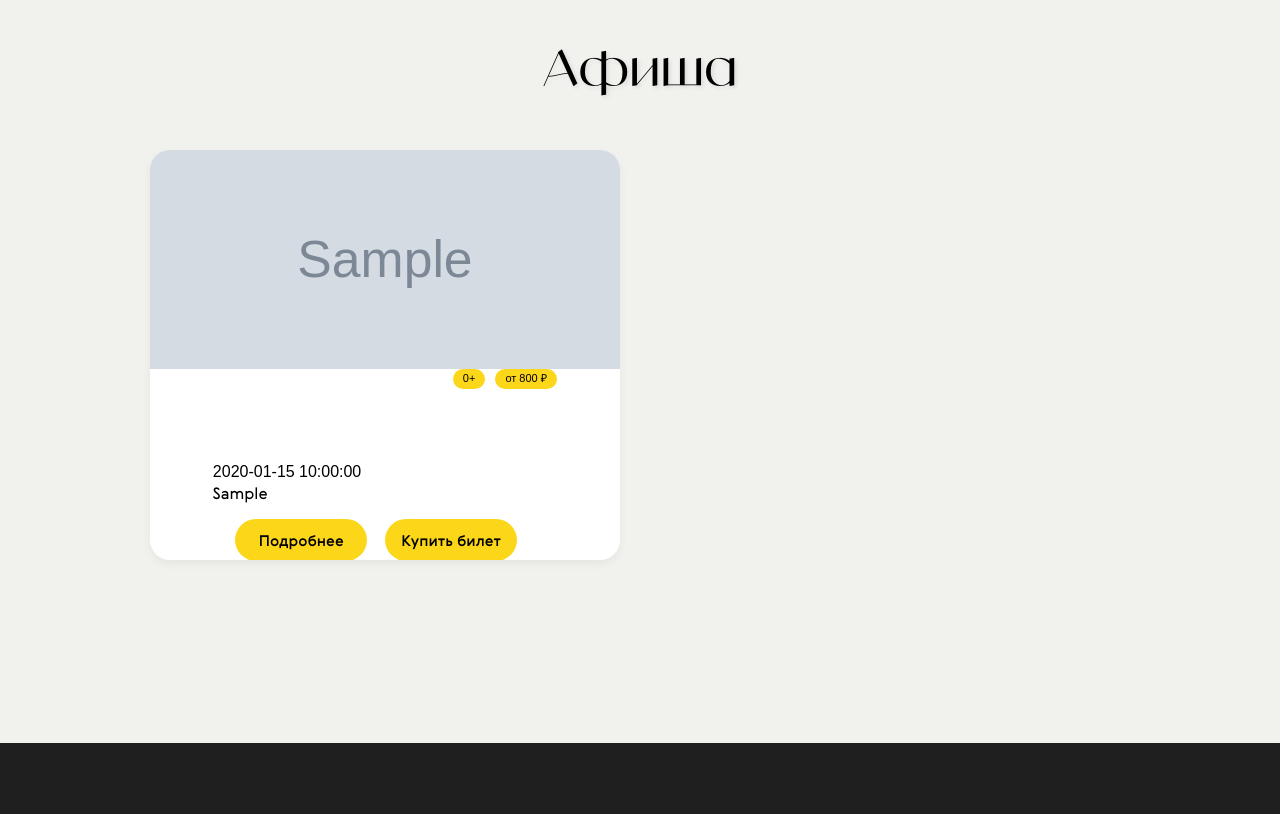
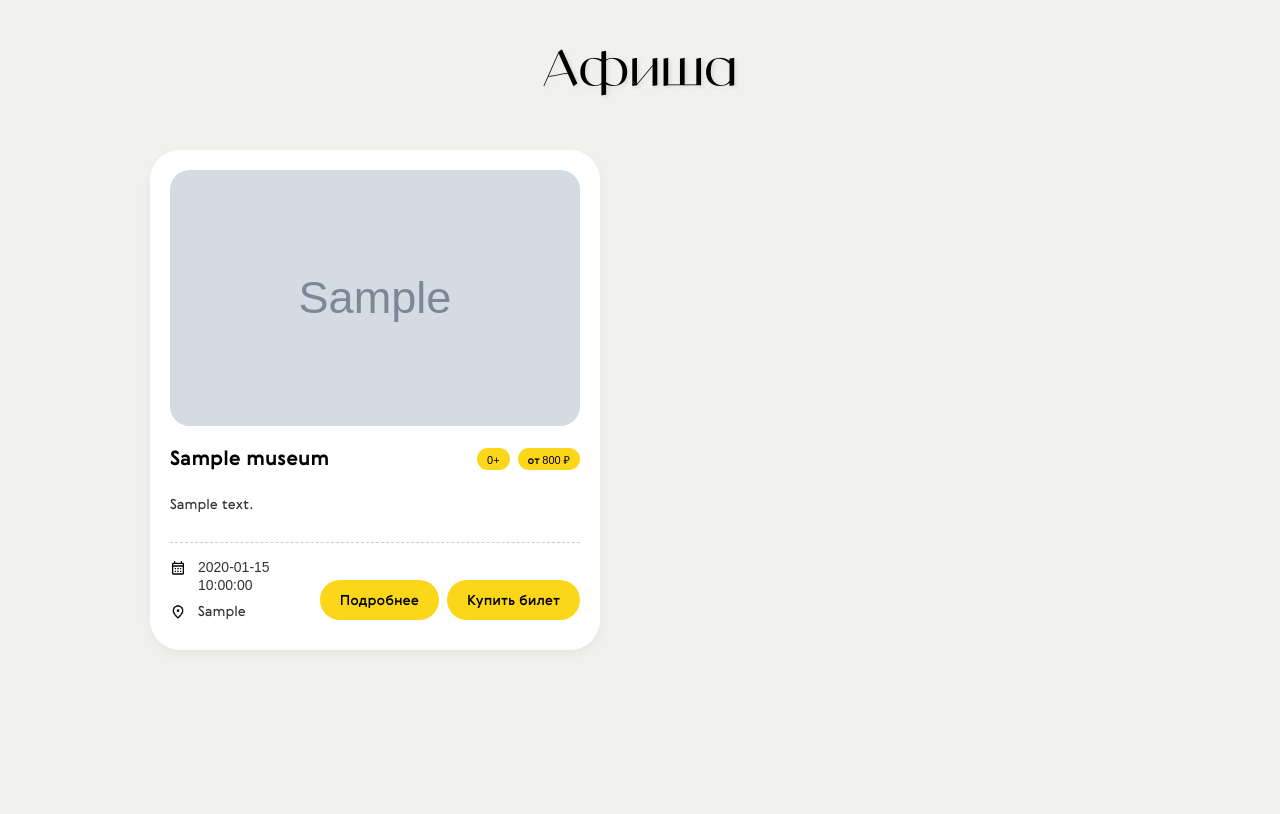
Before and after one commit to Nam0vicH/mgorki, a Flask app: template templates/poster.html in a window 1280 px wide; the page is wider, and only the part inside the window is pictured. Shown: the part 109-923 px from the top of that part. Run offline with Flask 3, Linux system fonts and the light colour scheme; the template is opened without the code that fills it: most values are stand-ins (such as "Sample title", 1, 10 or a date in 2020); grey boxes marked "Sample" are stand-in pictures.

Commit message:
feat: add poster page template and associated stylesheet for museum event listings

```diff
--- a/static/styles/poster.css
+++ b/static/styles/poster.css
@@ -48,146 +48,3 @@
     grid-template-columns: repeat(1, minmax(280px, 470px));
   }
 }
-
-/* Белая карточка-подложка */
-.museum-card {
-  position: relative;
-  width: 100%;
-  max-width: 470px;
-  height: 410px;
-  background: #FFFFFF;
-  border-radius: 20px;
-  display: flex;
-  flex-direction: column;
-  align-items: center;
-  box-shadow: 0 4px 10px rgba(0, 0, 0, 0.05);
-  transform: translateZ(0);
-  will-change: transform, box-shadow;
-  transition: transform 0.3s ease, box-shadow 0.3s ease;
-  contain: paint layout;
-}
-
-.museum-card:hover {
-  transform: translateY(-5px) translateZ(0);
-  box-shadow: 0 12px 25px rgba(0, 0, 0, 0.1);
-}
-
-/* Обертка для контента (картинка + темный блок) */
-.museum-content-wrapper {
-  width: calc(100% - 40px);
-  margin-top: 20px;
-  border-radius: 15px;
-  overflow: hidden;
-  position: relative;
-}
-
-.museum-card-image {
-  width: 100%;
-  height: auto;
-  aspect-ratio: 430 / 200;
-  object-fit: cover;
-  display: block;
-  background-color: #f0f0f0;
-  transition: transform 0.5s ease;
-}
-
-/* Эффект зума картинки при наведении на карточку */
-.museum-card:hover .museum-card-image {
-  transform: scale(1.03);
-}
-
-.museum-card-info {
-  width: 100%;
-  height: 123px;
-  background: #2C3848;
-  padding: 15px 15px;
-  box-sizing: border-box;
-}
-
-.museum-card-header {
-  display: flex;
-  justify-content: space-between;
-  align-items: flex-start;
-  margin-bottom: 8px;
-}
-
-/* Заголовок карточки */
-.museum-card-title {
-  width: 240px;
-  font-family: 'Gerbera', Arial, sans-serif;
-  font-weight: 400;
-  font-size: 20px;
-  line-height: 27px;
-  color: #FFFFFF;
-  margin: 0;
-  white-space: nowrap;
-  overflow: hidden;
-  text-overflow: ellipsis;
-}
-
-.museum-badges {
-  display: flex;
-  gap: 10px;
-}
-
-.museum-badge {
-  background: #FCD619;
-  border-radius: 11px;
-  height: 20px;
-  display: flex;
-  align-items: center;
-  justify-content: center;
-  padding: 0 10px;
-  font-family: 'Gerbera', Arial, sans-serif;
-  font-size: 11px;
-  line-height: 15px;
-  color: #000000;
-  white-space: nowrap;
-}
-
-.museum-card-description {
-  width: 100%;
-  height: 56px;
-  font-family: 'Gerbera', Arial, sans-serif;
-  font-weight: 400;
-  font-size: 11px;
-  line-height: 15px;
-  color: #FFFFFF;
-  margin: 0;
-  overflow: hidden;
-  text-overflow: ellipsis;
-  display: -webkit-box;
-  -webkit-line-clamp: 4;
-  -webkit-box-orient: vertical;
-}
-
-.museum-card-buttons {
-  width: calc(100% - 40px);
-  display: flex;
-  justify-content: flex-end;
-  gap: 18px;
-  margin-top: 15px;
-}
-
-.museum-card-button {
-  width: 132px;
-  height: 42px;
-  background: #FCD619;
-  border-radius: 21px;
-  border: none;
-  cursor: pointer;
-  display: flex;
-  align-items: center;
-  justify-content: center;
-  text-decoration: none;
-  font-family: 'Gerbera-Medium', 'Gerbera', Arial, sans-serif;
-  font-weight: 500;
-  font-size: 15px;
-  line-height: 18px;
-  color: #000000;
-  transition: background 0.3s ease;
-}
-
-.museum-card-button:hover {
-  background: #eec814;
-}
--- a/templates/poster.html
+++ b/templates/poster.html
@@ -3,6 +3,7 @@
 {% block title %}Афиша - Горки Ленинские{% endblock %}
 
 {% block extra_css %}
+<link rel="stylesheet" href="{{ url_for('static', filename='styles/homepage.css') }}">
 <link rel="stylesheet" href="{{ url_for('static', filename='styles/poster.css') }}">
 <link rel="stylesheet" href="{{ url_for('static', filename='styles/responsive.css') }}">
 {% endblock %}
@@ -17,25 +18,22 @@
     <div class="museum-cards">
         {% for museum in museums %}
         <div class="museum-card">
-            <!-- Обложка -->
-            <img src="{{ url_for('static', filename=museum.img_card) }}"
-                 alt="{{ museum.title_card }}"
-                 class="museum-card-image"
-                 loading="lazy"
-                 decoding="async">
+            <!-- Картинка -->
+            <div class="museum-card-image-container">
+                <img src="{{ url_for('static', filename=museum.img_card) }}" alt="{{ museum.title_card }}"
+                    class="museum-card-image" loading="lazy" decoding="async">
+            </div>
 
-            <!-- Тело карточки -->
-            <div class="museum-card-body">
-                <!-- Заголовок + бейджи -->
-                <div class="museum-card-header">
+            <!-- Контент -->
+            <div class="museum-card-content">
+                <div class="museum-card-header" style="display: flex; justify-content: space-between; align-items: flex-start; margin-bottom: 12px; gap: 12px;">
                     <h3 class="museum-card-title">{{ museum.title_card }}</h3>
-                    <div class="museum-badges">
-                        <span class="museum-badge">0+</span>
-                        <span class="museum-badge">от 800 ₽</span>
+                    <div class="museum-badges" style="display: flex; gap: 8px; flex-shrink: 0; padding-top: 2px;">
+                        <span class="museum-badge" style="background: #FCD619; border-radius: 12px; height: 22px; display: flex; align-items: center; justify-content: center; padding: 0 10px; font-family: 'Gerbera-Medium', Arial, sans-serif; font-size: 11px; color: #000000; white-space: nowrap;">0+</span>
+                        <span class="museum-badge" style="background: #FCD619; border-radius: 12px; height: 22px; display: flex; align-items: center; justify-content: center; padding: 0 10px; font-family: 'Gerbera-Medium', Arial, sans-serif; font-size: 11px; color: #000000; white-space: nowrap;">от 800 ₽</span>
                     </div>
                 </div>
 
-                <!-- Описание -->
                 <p class="museum-card-description">
                     {{ museum.short_description_card }}
                 </p>
@@ -43,25 +41,32 @@
                 <!-- Разделитель -->
                 <div class="museum-card-divider"></div>
 
-                <!-- Подвал: мета-инфо + кнопки -->
-                <div class="museum-card-footer">
-                    <div class="museum-card-meta">
-                        {% if museum.date_of_the_event %}
-                        <div class="museum-meta-row">
-                            <span class="museum-meta-icon calendar"></span>
-                            <span class="museum-meta-text">{{ museum.date_of_the_event }}</span>
+                <!-- Контейнер для мета и кнопки -->
+                <div class="card-action-row">
+                    <div>
+                        <!-- Дата и время -->
+                        <div class="virtual-meta">
+                            <img src="{{ url_for('static', filename='images/icon/calendar_dark.png') }}"
+                                class="virtual-icon" alt="Дата">
+                            <span class="virtual-meta-text">{{ museum.date_of_the_event }}</span>
                         </div>
-                        {% endif %}
-                        {% if museum.location_of_the_event %}
-                        <div class="museum-meta-row">
-                            <span class="museum-meta-icon location"></span>
-                            <span class="museum-meta-text">{{ museum.location_of_the_event }}</span>
+
+                        <!-- Место проведения -->
+                        <div class="virtual-meta" style="margin-bottom: 0;">
+                            <img src="{{ url_for('static', filename='images/icon/location_dark.png') }}"
+                                class="virtual-icon" alt="Место">
+                            <span class="virtual-meta-text">{{ museum.location_of_the_event }}</span>
                         </div>
-                        {% endif %}
                     </div>
-                    <div class="museum-card-buttons">
-                        <a href="{{ url_for('about_us', museum_id=museum.id) }}" class="museum-card-button">Подробнее</a>
-                        <a href="{{ url_for('order', museum_id=museum.id) }}" class="museum-card-button">Купить билет</a>
+
+                    <!-- Ссылки-кнопки -->
+                    <div class="card-buttons-layout">
+                        <a href="{{ url_for('about_us', museum_id=museum.id) }}" class="museum-card-button stretched-link" style="width: auto; padding: 0 20px;">
+                            Подробнее
+                        </a>
+                        <a href="{{ url_for('order', museum_id=museum.id) }}" class="museum-card-button card-interactive" style="width: auto; padding: 0 20px;">
+                            Купить билет
+                        </a>
                     </div>
                 </div>
             </div>
```
